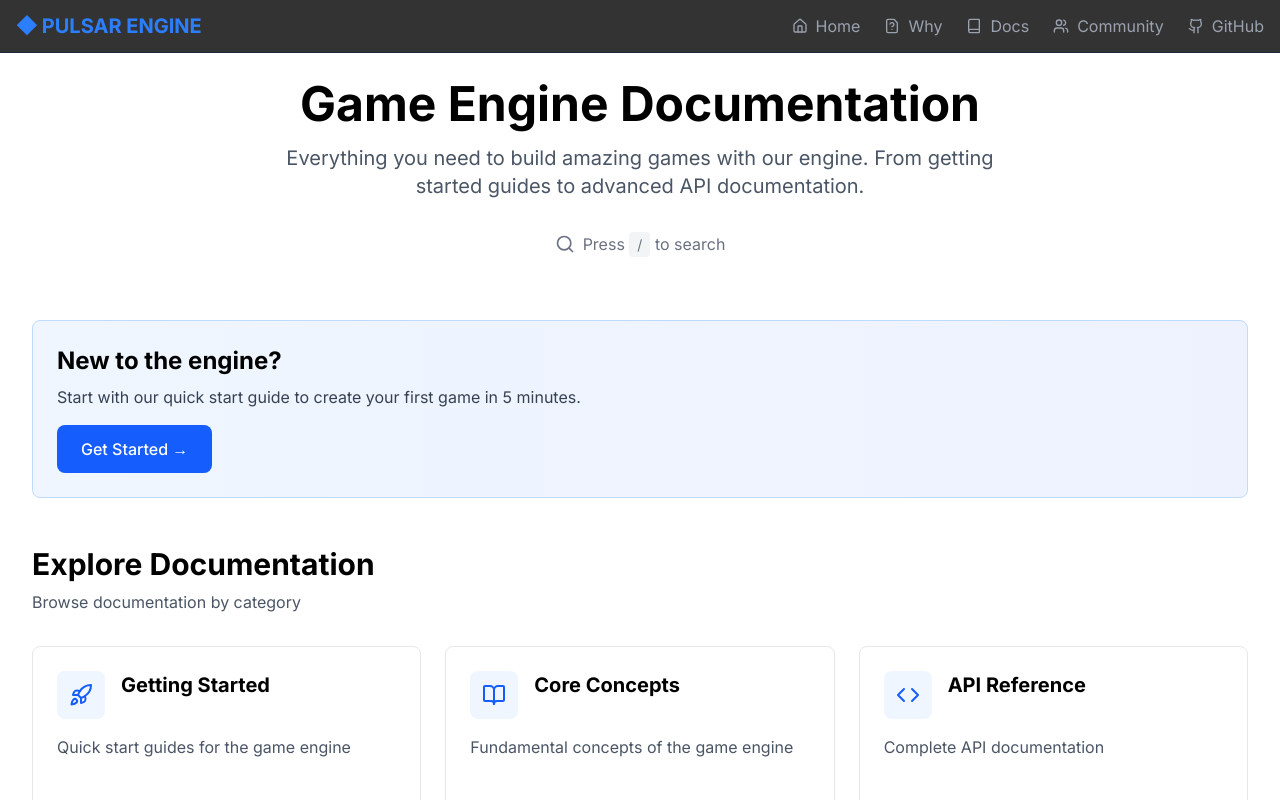
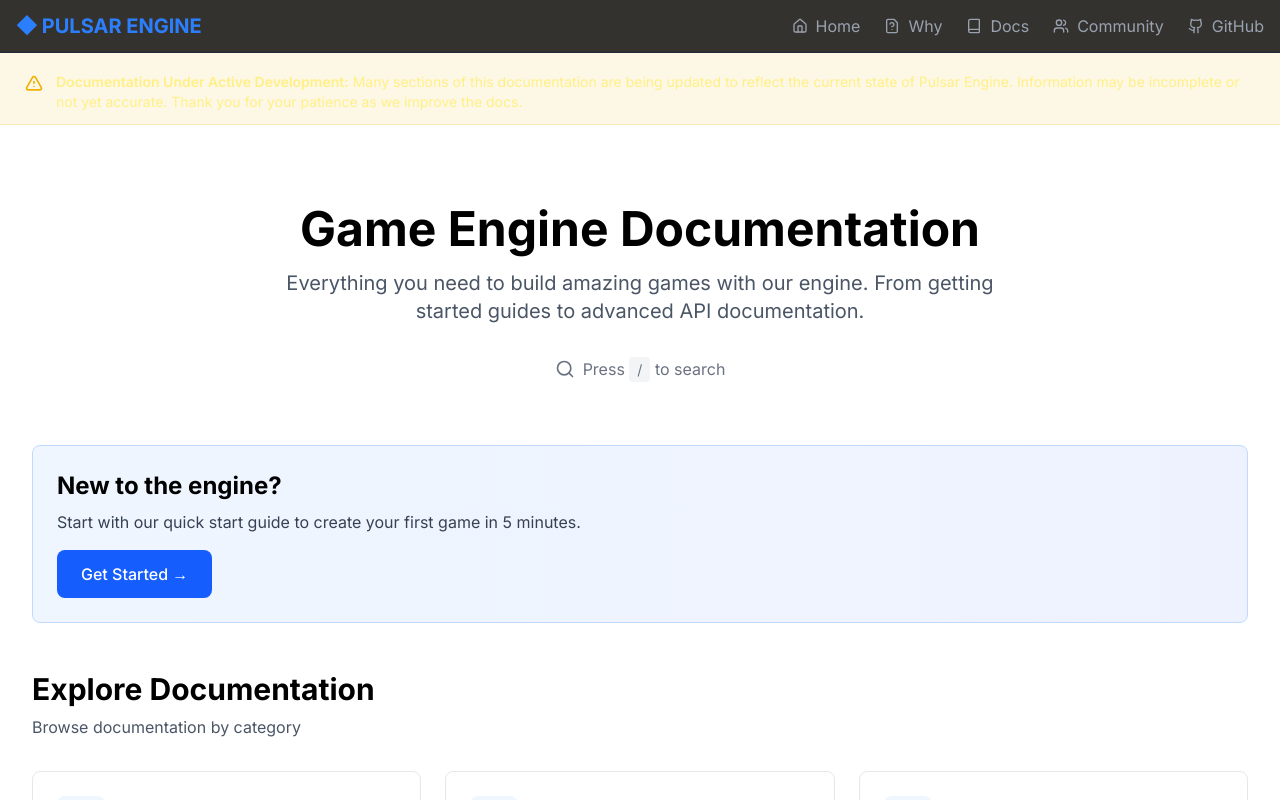
Before and after one commit to Far-Beyond-Pulsar/docs, a Next.js app: page / in a window 1280 px wide. Shown: the top 800 px of the page. Built offline with nearby package versions, Linux system fonts and the light colour scheme.

Commit message:
Move docs notice banner to root layout
Relocated the documentation notice banner from the docs layout to the root layout so it appears site-wide below the fixed header. This ensures users are informed about documentation updates regardless of the page they are viewing.

```diff
--- a/src/app/docs/layout.tsx
+++ b/src/app/docs/layout.tsx
@@ -71,24 +71,7 @@ export default function DocsLayout({ children }: { children: React.ReactNode })
   }
 
   return (
-    <div className="docs-layout flex flex-col min-h-screen">
-      {/* Documentation Notice Banner */}
-      <div className="bg-yellow-500/10 border-b border-yellow-500/20 backdrop-blur-sm">
-        <div className="max-w-7xl mx-auto px-6 py-3">
-          <div className="flex items-start gap-3">
-            <svg className="w-5 h-5 text-yellow-500 flex-shrink-0 mt-0.5" fill="none" viewBox="0 0 24 24" stroke="currentColor">
-              <path strokeLinecap="round" strokeLinejoin="round" strokeWidth={2} d="M12 9v2m0 4h.01m-6.938 4h13.856c1.54 0 2.502-1.667 1.732-3L13.732 4c-.77-1.333-2.694-1.333-3.464 0L3.34 16c-.77 1.333.192 3 1.732 3z" />
-            </svg>
-            <div className="flex-1">
-              <p className="text-sm text-yellow-200">
-                <strong className="font-semibold">Documentation Under Active Development:</strong> Many sections of this documentation are being updated to reflect the current state of Pulsar Engine. Information may be incomplete or not yet accurate. Thank you for your patience as we improve the docs.
-              </p>
-            </div>
-          </div>
-        </div>
-      </div>
-
-      <div className="flex flex-1">
+    <div className="docs-layout flex min-h-screen">
       {/* Left Sidebar - Navigation */}
       {isNavigationLoading ? (
         <aside className="hidden lg:block w-80 flex-shrink-0 border-r border-gray-800 bg-black sticky top-0 h-screen overflow-hidden">
@@ -155,7 +138,6 @@ export default function DocsLayout({ children }: { children: React.ReactNode })
           )}
         </div>
       </main>
-      </div>
 
       <BackToTop />
     </div>
--- a/src/app/layout.tsx
+++ b/src/app/layout.tsx
@@ -57,6 +57,23 @@ export default function RootLayout({ children }: { children: React.ReactNode })
         className={`${inter.className} min-h-screen flex flex-col bg-gray-100 dark:bg-black text-gray-900 dark:text-gray-100`}
       >
         <Header />
+
+        {/* Documentation Notice Banner - positioned below fixed header */}
+        <div className="pt-[60px] bg-yellow-500/10 border-b border-yellow-500/20">
+          <div className="max-w-7xl mx-auto px-6 py-3">
+            <div className="flex items-start gap-3">
+              <svg className="w-5 h-5 text-yellow-500 flex-shrink-0 mt-0.5" fill="none" viewBox="0 0 24 24" stroke="currentColor">
+                <path strokeLinecap="round" strokeLinejoin="round" strokeWidth={2} d="M12 9v2m0 4h.01m-6.938 4h13.856c1.54 0 2.502-1.667 1.732-3L13.732 4c-.77-1.333-2.694-1.333-3.464 0L3.34 16c-.77 1.333.192 3 1.732 3z" />
+              </svg>
+              <div className="flex-1">
+                <p className="text-sm text-yellow-200">
+                  <strong className="font-semibold">Documentation Under Active Development:</strong> Many sections of this documentation are being updated to reflect the current state of Pulsar Engine. Information may be incomplete or not yet accurate. Thank you for your patience as we improve the docs.
+                </p>
+              </div>
+            </div>
+          </div>
+        </div>
+
         <main className="flex-grow container mx-auto px-4 py-8">
           {children}
         </main>
```
